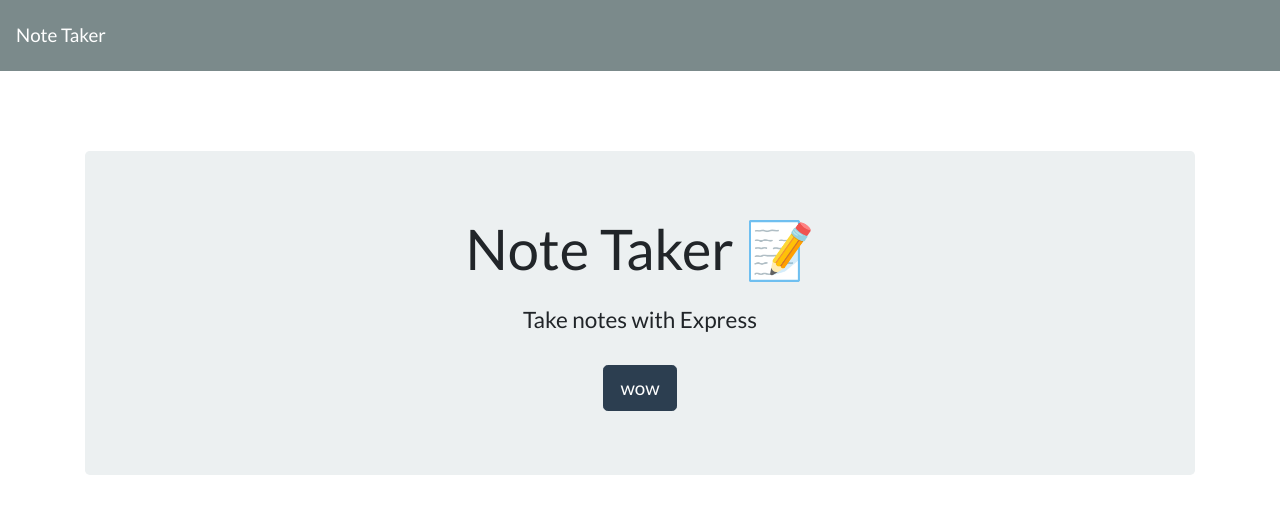
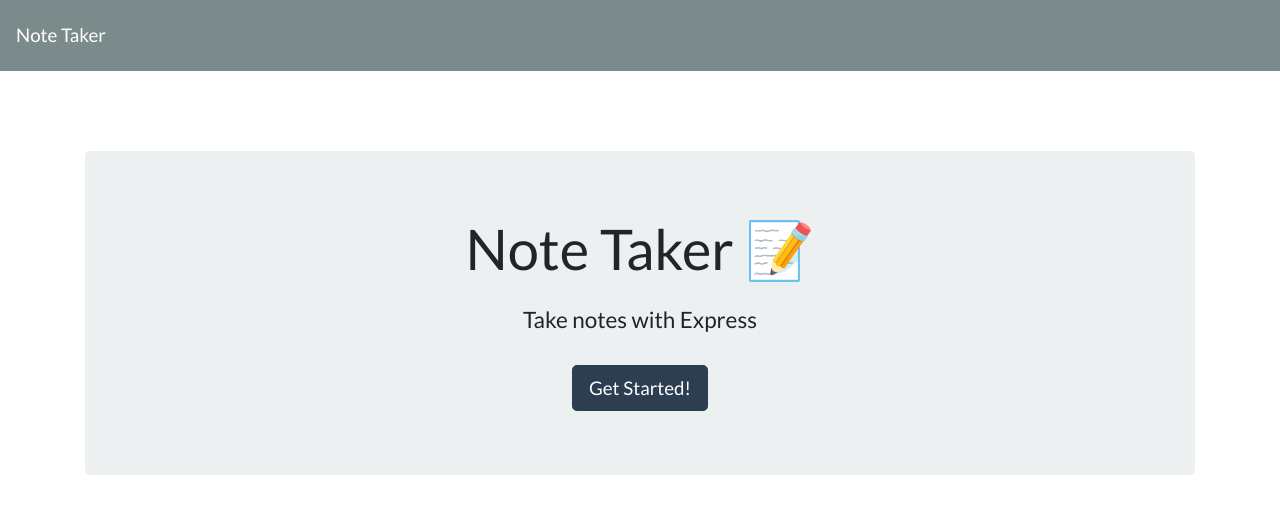
Before and after one commit to angelpena619/NoteTaker, a website: page public/index.html in a window 1280 px wide. Drawn offline with nearby package versions, Linux system fonts and the light colour scheme; no server answers.

Commit message:
adding screenshot

```diff
--- a/package.json
+++ b/package.json
@@ -4,7 +4,9 @@
   "description": "",
   "main": "server.js",
   "scripts": {
-    "test": "echo \"Error: no test specified\" && exit 1"
+    "test": "echo \"Error: no test specified\" && exit 1",
+    "start": "node server.js"
+
   },
   "author": "",
   "license": "ISC",
--- a/public/index.html
+++ b/public/index.html
@@ -18,7 +18,7 @@
     <div style="margin-top: 80px;" class="jumbotron text-center">
       <h1 class="display-4">Note Taker <span role="img" aria-label="Memo">📝</span></h1>
       <h4 class="mt-4">Take notes with Express</h4>
-      <a class="btn btn-primary btn-lg mt-4" href="/notes" role="button">wow</a>
+      <a class="btn btn-primary btn-lg mt-4" href="/notes" role="button">Get Started!</a>
     </div>
   </div>
   <script src="./assets/js/index.js"></script>
```
Also changed, not shown: README.md, public/assets/image/note-screenshot.JPG (added).
